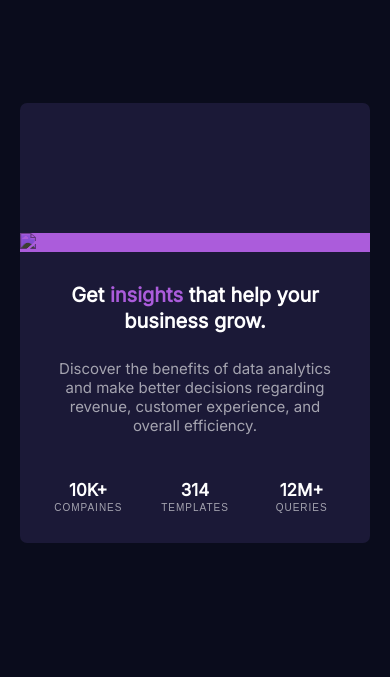
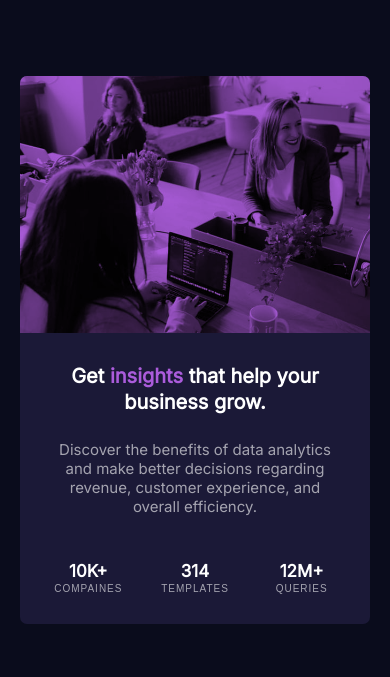
Before and after one commit to harishcalvin/Stats-preview-card-component, a plain HTML site: page index.html in a window 390 px wide. Shown: the top 677 px of the page. Drawn offline with Linux system fonts and the light colour scheme; the site is published under a folder, as on GitHub Pages, so addresses that start at the root find nothing.

Commit message:
fix mobile view card image
In mobile view card image has been broken

```diff
--- a/index.html
+++ b/index.html
@@ -45,7 +45,7 @@
         <div class="card-image">
             <picture>
                 <source media="(min-width: 768px)" srcset="image-header-desktop.jpg">
-                <img src="/image-header-mobile.jpg" alt="people-discussing">
+                <img src="./image-header-mobile.jpg" alt="people-discussing">
             </picture>
         </div>
     </section>
```
